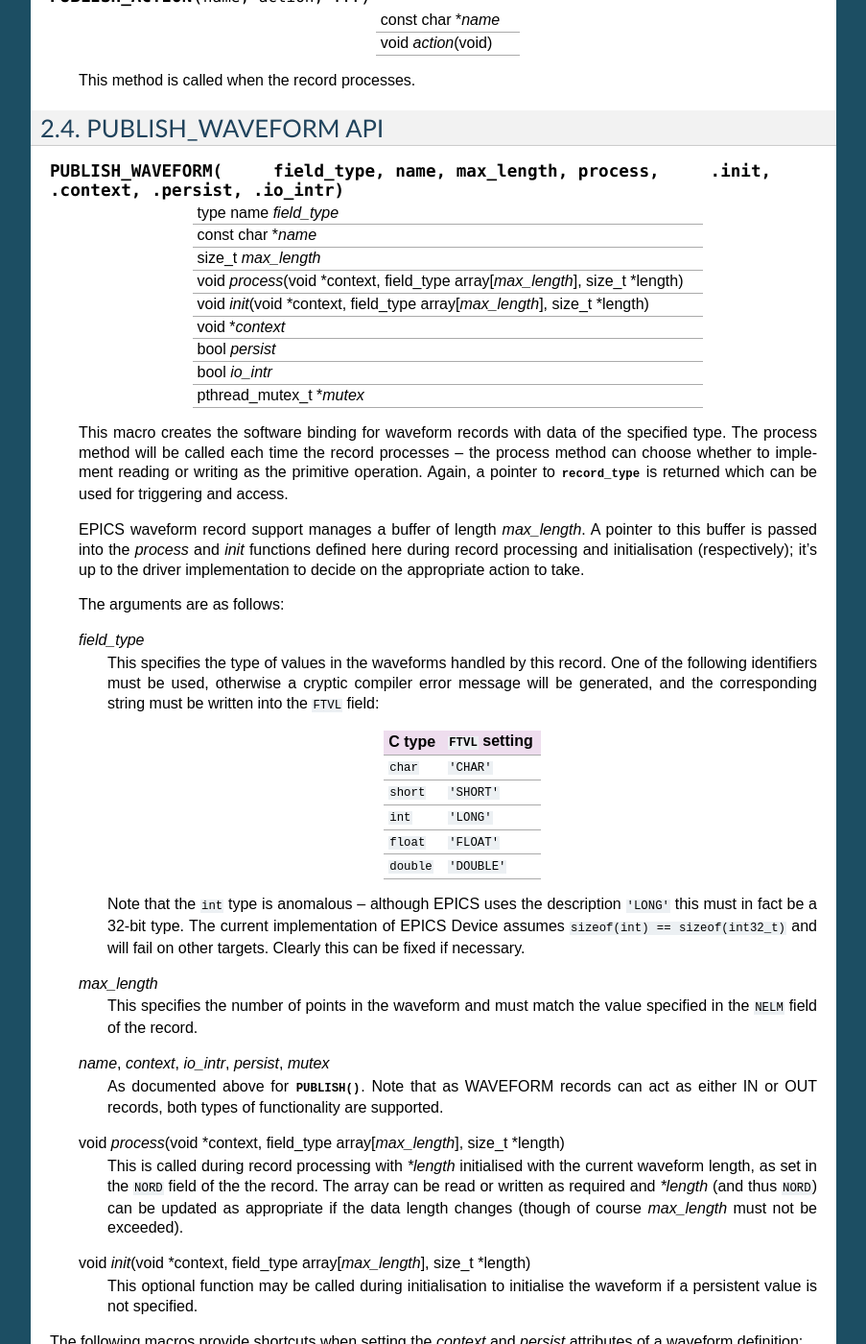
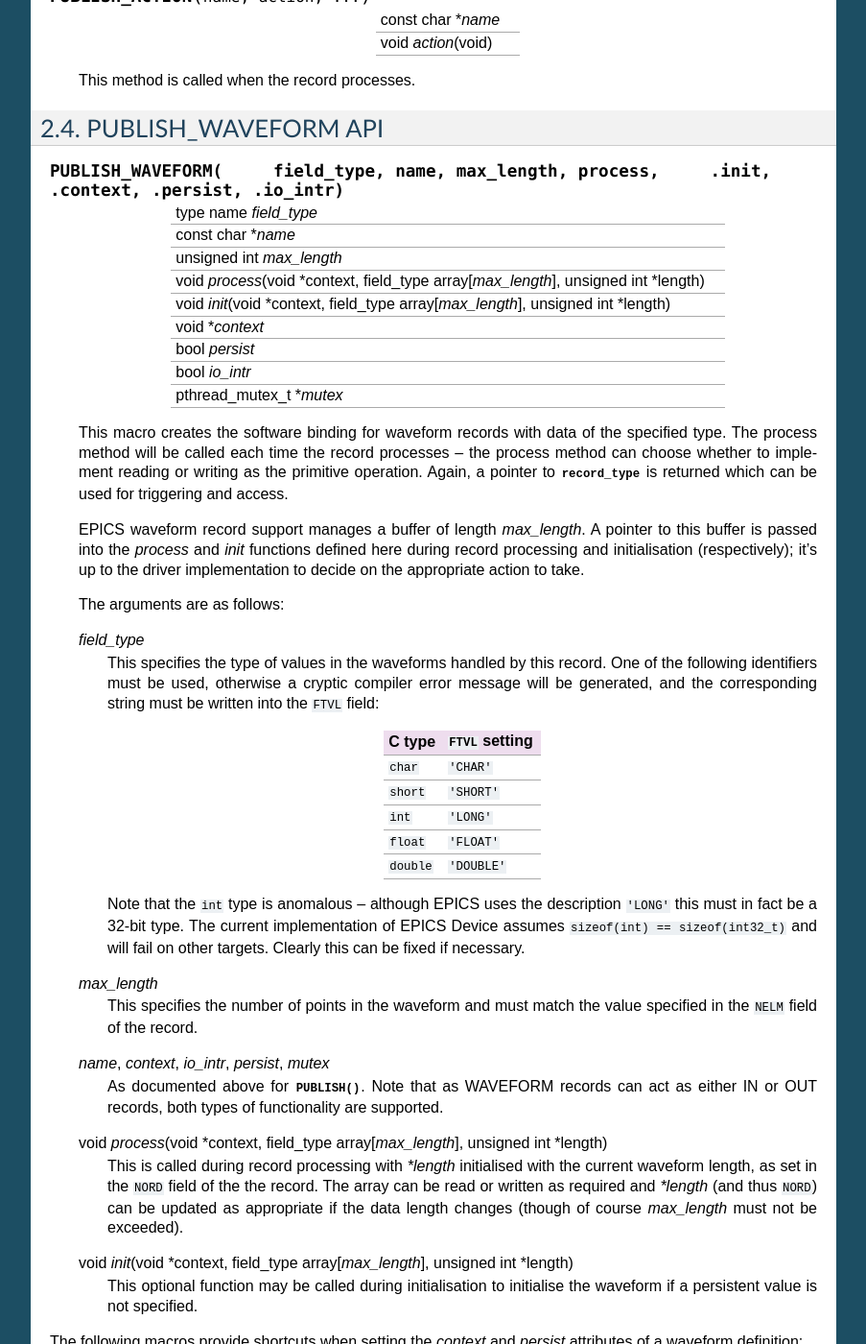
Before and after one commit to DiamondLightSource/epics_device, a Sphinx documentation site: the page built from docs/epics_device.rst, in a window 1280 px wide and 1400 px high, scrolled down 6250 px. Shown: the whole window at 96% size, without its empty margins (198-1101 px from the left). Built offline with Sphinx 7.4.7, drawn with Linux system fonts in a browser that asks for light colours; the version number could not be read and is left out; some of the changed text lies outside the part shown.

Commit message:
Convert waveform sizes from size_t to to unsigned int
This one is rather tricky (and is an incompatible breakage).  The problem
is that there is no benefit to using size_t, except that it seems right in
the context of the C library, but actually it's incompatible with how
EPICS actually works.

git-svn-id: svn+ssh://serv0002.cs.diamond.ac.uk/home/subversion/repos/controls/diamond/trunk/support/epics_device@176590 e099a375-04f9-0310-9d5f-a741eaff62e1

```diff
--- a/docs/epics_device.rst
+++ b/docs/epics_device.rst
@@ -428,17 +428,17 @@ PUBLISH_WAVEFORM API
         field_type, name, max_length, process, \
         .init, .context, .persist, .io_intr)
 
-    ================================================================================= =
+    ======================================================================================== =
     type name `field_type`
     const char \*\ `name`
-    size_t `max_length`
-    void `process`\ (void \*context, field_type array[`max_length`], size_t \*length)
-    void `init`\ (void \*context, field_type array[`max_length`], size_t \*length)
+    unsigned int `max_length`
+    void `process`\ (void \*context, field_type array[`max_length`], unsigned int \*length)
+    void `init`\ (void \*context, field_type array[`max_length`], unsigned int \*length)
     void \*\ `context`
     bool `persist`
     bool `io_intr`
     pthread_mutex_t \*\ `mutex`
-    ================================================================================= =
+    ======================================================================================== =
 
     This macro creates the software binding for waveform records with data of
     the specified type.  The process method will be called each time the record
@@ -485,14 +485,14 @@ PUBLISH_WAVEFORM API
         can act as either IN or OUT records, both types of functionality are
         supported.
 
-    void `process`\ (void \*context, field_type array[`max_length`], size_t \*length)
+    void `process`\ (void \*context, field_type array[`max_length`], unsigned int \*length)
         This is called during record processing with `*length` initialised with
         the current waveform length, as set in the ``NORD`` field of the the
         record.  The array can be read or written as required and `*length` (and
         thus ``NORD``) can be updated as appropriate if the data length changes
         (though of course `max_length` must not be exceeded).
 
-    void `init`\ (void \*context, field_type array[`max_length`], size_t \*length)
+    void `init`\ (void \*context, field_type array[`max_length`], unsigned int \*length)
         This optional function may be called during initialisation to initialise
         the waveform if a persistent value is not specified.
 
@@ -525,7 +525,7 @@ attributes of a waveform definition:
     ========================================================================== =
     type name `field_type`
     const char \*\ `name`
-    size_t `max_length`
+    unsigned int `max_length`
     `field_type` `waveform`\ [`max_length`]
     ========================================================================== =
 
@@ -539,7 +539,7 @@ attributes of a waveform definition:
     ========================================================================== =
     type name `field_type`
     const char \*\ `name`
-    size_t `max_length`
+    unsigned int `max_length`
     `field_type` `waveform`\ [`max_length`]
     ========================================================================== =
 
@@ -553,7 +553,7 @@ attributes of a waveform definition:
     ========================================================================== =
     type name `field_type`
     const char \*\ `name`
-    size_t `max_length`
+    unsigned int `max_length`
     void `action`\ (`field_type` value[`max_length`])
     ========================================================================== =
 
@@ -658,7 +658,7 @@ records.
     struct epics_record \*\ `epics_record`
     const char \*\ `name`
     const `field_type` `value`\ [`length`]
-    size_t `length`
+    unsigned int `length`
     bool `process`
     ========================================================================== =
 
@@ -689,7 +689,7 @@ records.
     struct epics_record \*\ `epics_record`
     const char \*\ `name`
     `field_type` `value`\ [`length`]
-    size_t `length`
+    unsigned int `length`
     ========================================================================== =
 
     Reads the current waveform value of a waveform record.
```
Also changed, not shown: 4 other files.
